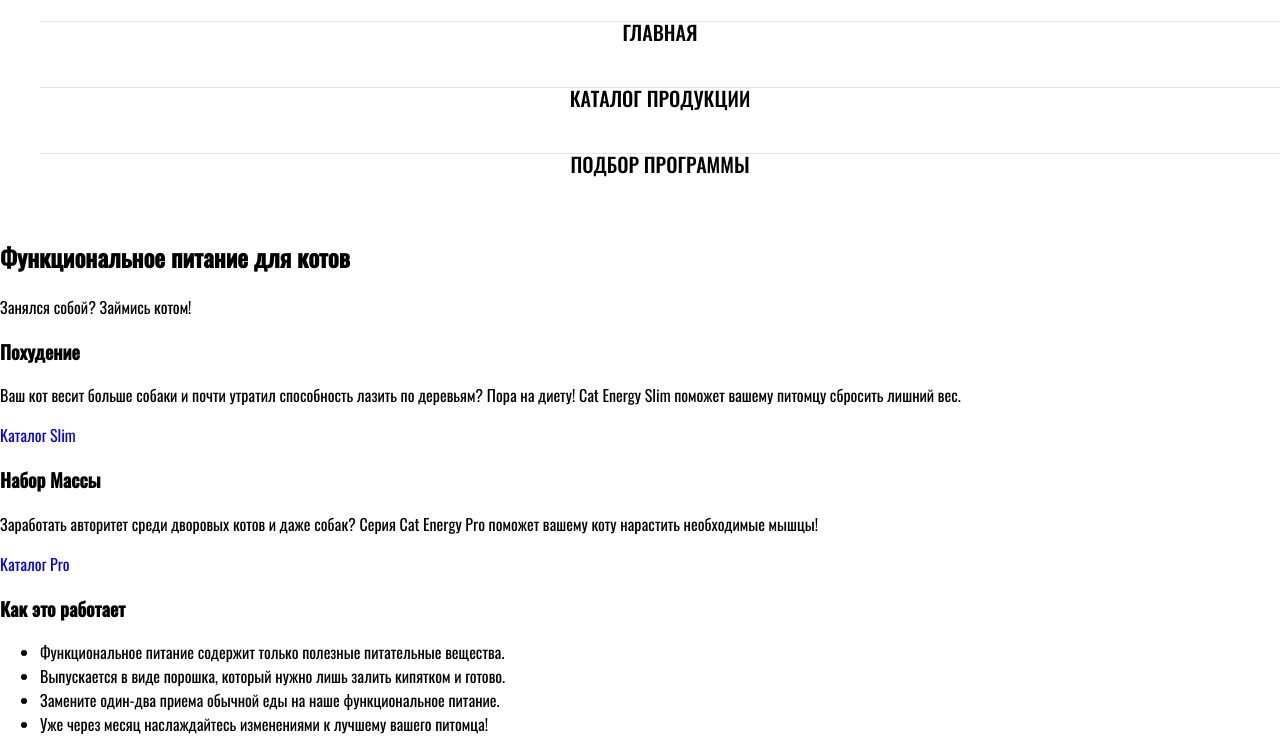
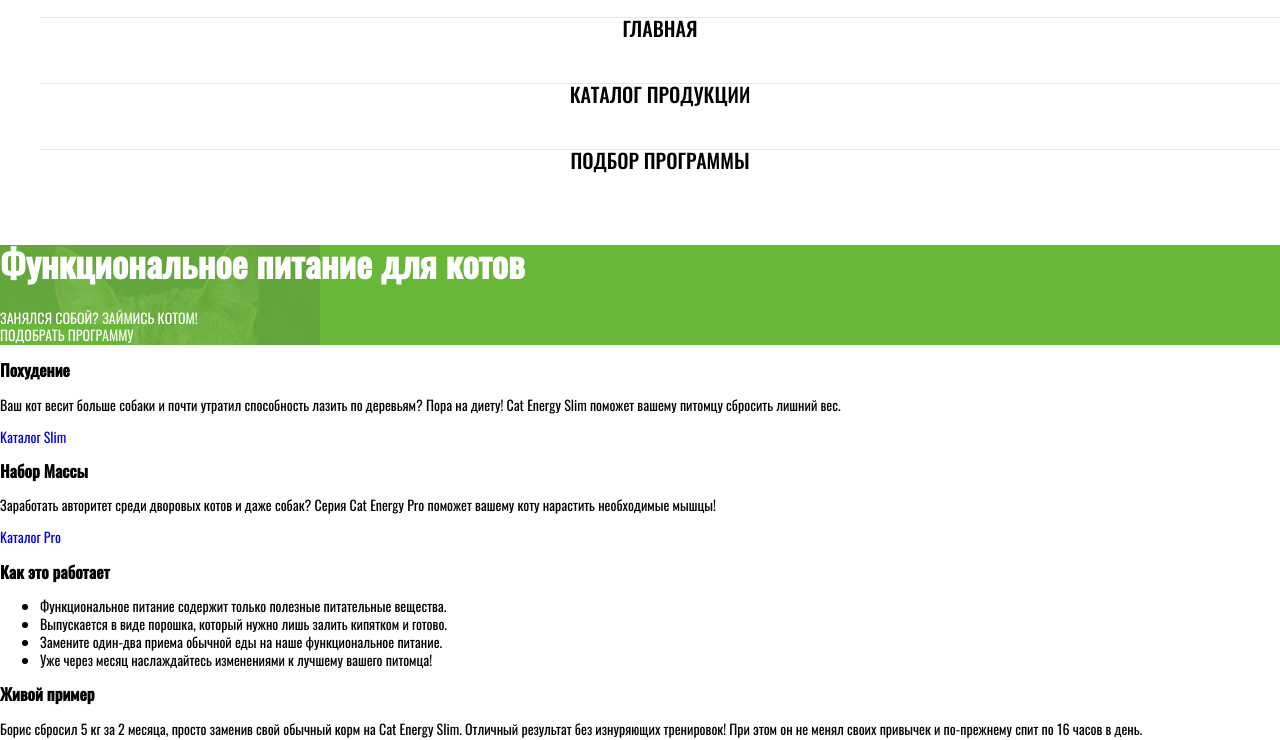
Before and after one commit to marimanger/1046271-cat-energy-22, a website: page source/index.html in a window 1280 px wide. Shown: the part 70-810 px from the top of the page. Drawn offline with nearby package versions, Linux system fonts and the light colour scheme; files that its build step writes are made by us from their sources.

Commit message:
Базовая стилизация Главной - кнопка - интро

```diff
--- a/source/index.html
+++ b/source/index.html
@@ -36,7 +36,7 @@
       <div class="intro__wrapper">
         <h1 class="intro__title">Функциональное питание&nbsp;для котов</h1>
         <p class="intro__slogan">Занялся собой? Займись котом!</p>
-        <a class="intro__button button" href="./form.html"></a>
+        <a class="button" href="./form.html">подобрать программу</a>
       </div>
     </section>
     <section class="services">
--- /dev/null
+++ b/source/sass/blocks/button.scss
@@ -0,0 +1,16 @@
+.button {
+  border-style: none;
+  background-color: $basic-green;
+  line-height: 20px;
+  text-transform: uppercase;
+  text-decoration: none;
+  color: $basic-white;
+
+  &:hover {
+    background-color: $green-hover;
+  }
+
+  &:active {
+    color: rgba(255, 253, 253, 0.3);
+  }
+}
--- /dev/null
+++ b/source/sass/blocks/intro.scss
@@ -0,0 +1,21 @@
+.intro {
+  color: $basic-white;
+  background-color: $basic-green;
+  background-image: url("../img/intro/cat-background.jpg");
+  background-repeat: no-repeat;
+  height: auto;
+}
+
+.intro__title {
+  display: block;
+  font-size: 36px;
+  line-height: 36px;
+}
+
+.intro__slogan {
+  display: block;
+  text-transform: uppercase;
+  line-height: 14px;
+  margin: 0;
+  margin-top: 25px;
+}
--- a/source/sass/blocks/main.scss
+++ b/source/sass/blocks/main.scss
@@ -0,0 +1,5 @@
+.main {
+  display: block;
+  font-size: 14px;
+  line-height: 18px;
+}
--- a/source/sass/blocks/navigation.scss
+++ b/source/sass/blocks/navigation.scss
@@ -7,13 +7,13 @@
 .nav__list {
   list-style: none;
   text-transform: uppercase;
-  font-weight: 500;
-  font-size: 20px;
-  line-height: 20px;
   color: $basic-black;
 }
 
 .nav__item {
+  font-weight: 500;
+  font-size: 20px;
+  line-height: 20px;
   border-top: 1px solid $grey-border;
   height: 65px;
   text-align: center;
--- a/source/sass/blocks/page.scss
+++ b/source/sass/blocks/page.scss
@@ -1,14 +1,11 @@
+.page {
+  height: 100%;
+}
 
 .page__body {
-  min-width: 360px;
   margin: 0;
-  padding: 0, 20px;
   background: $basic-white;
   font-family: $font-oswald;
   color: $basic-black;
   box-sizing: border-box;
 }
-
-.page {
-  height: 100%;
-}
--- a/source/sass/style.scss
+++ b/source/sass/style.scss
@@ -3,10 +3,10 @@
 @import "global/fonts.scss";
 @import "global/global.scss";
 @import "global/variables.scss";
-
-
 //Blocks
 @import "blocks/header.scss";
 @import "blocks/page.scss";
 @import "blocks/navigation.scss";
 @import "blocks/main.scss";
+@import "blocks/intro.scss";
+@import "blocks/button.scss";
```
Also changed, not shown: source/img/intro/cat-background.jpg (added), source/img/intro/intro-can.png (added).
